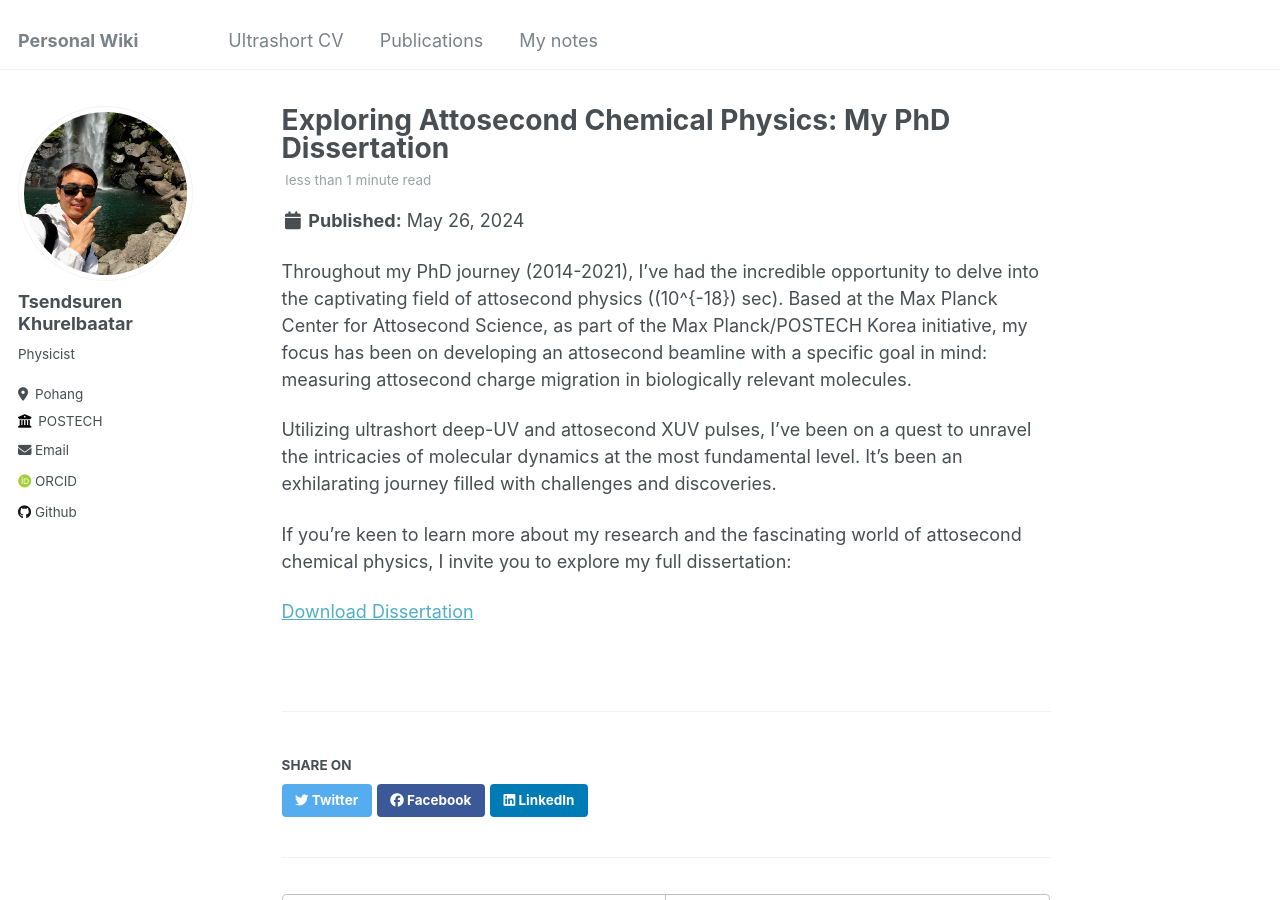
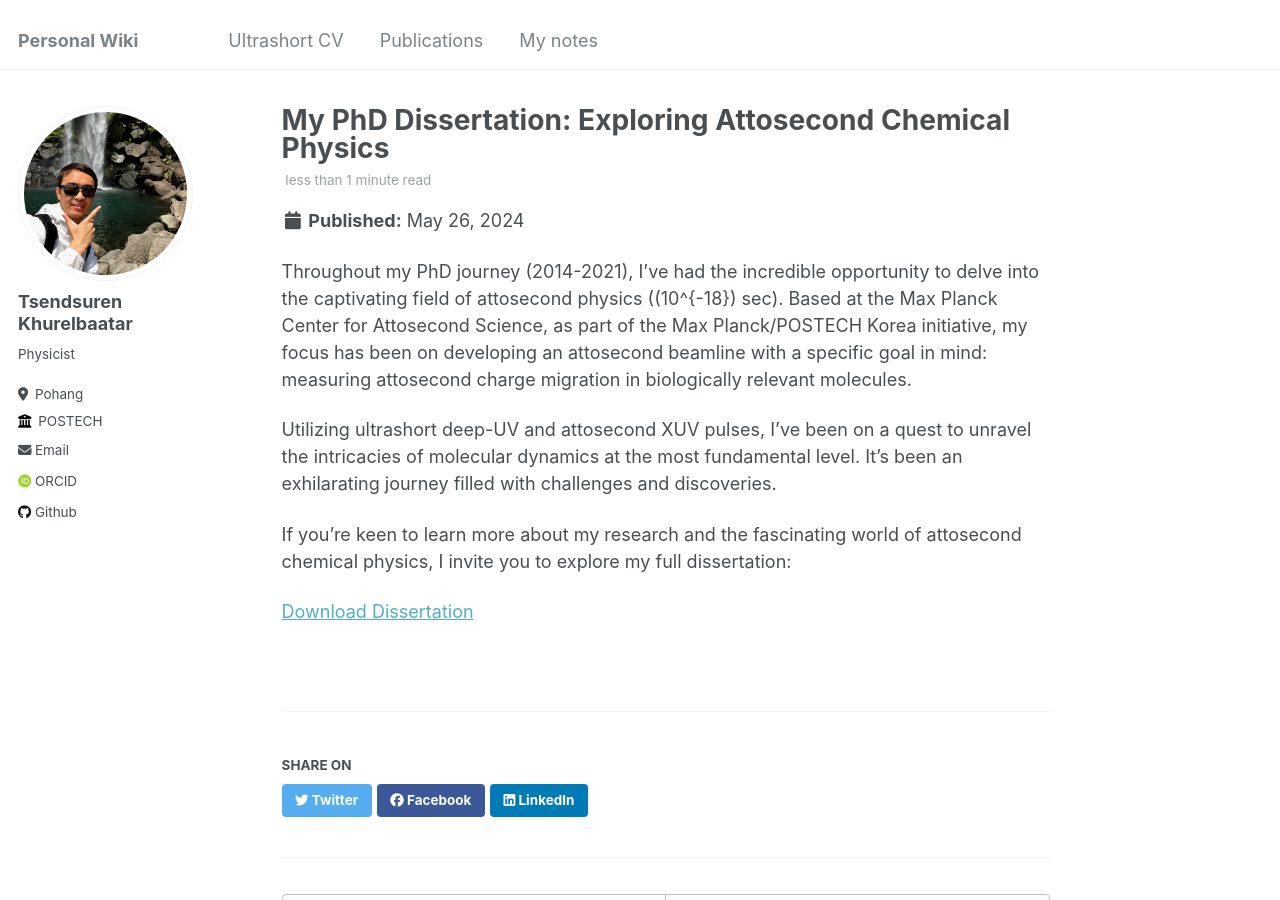
Before and after one commit to Tsendsuren/tsendsuren.github.io, a Jekyll site: the page built from _posts/2024-05-26-PhD-dissertation.md, in a window 1280 px wide and 900 px high. Built offline with Jekyll 4.4.1, drawn with Linux system fonts in a browser that asks for light colours; some web fonts are replaced.

```diff
--- a/_posts/2024-05-26-PhD-dissertation.md
+++ b/_posts/2024-05-26-PhD-dissertation.md
@@ -1,5 +1,5 @@
 ---
-title: 'Exploring Attosecond Chemical Physics: My PhD Dissertation'
+title: 'My PhD Dissertation: Exploring Attosecond Chemical Physics'
 date: 2024-05-26
 permalink: /posts/2024-05-26-PhD-dissertation/
 
```
